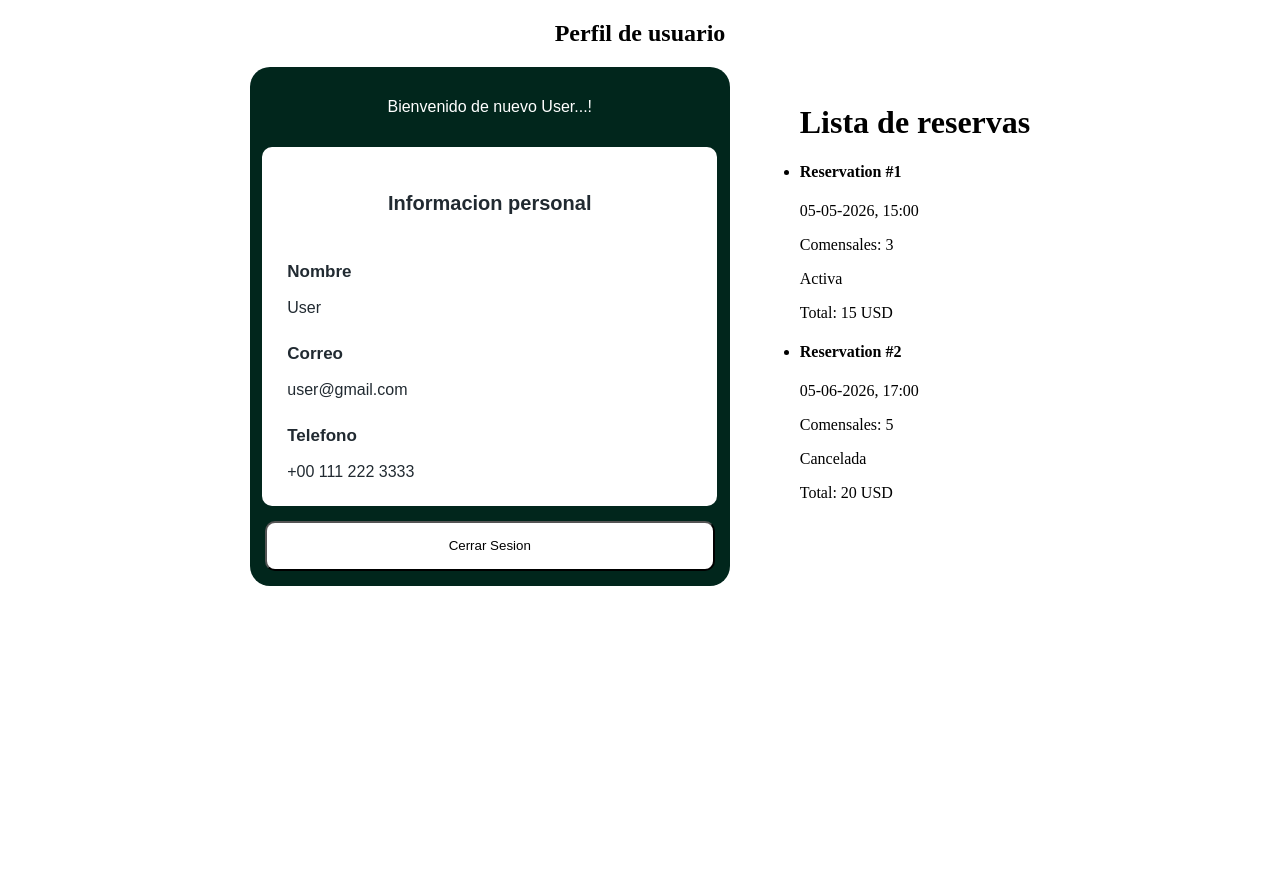
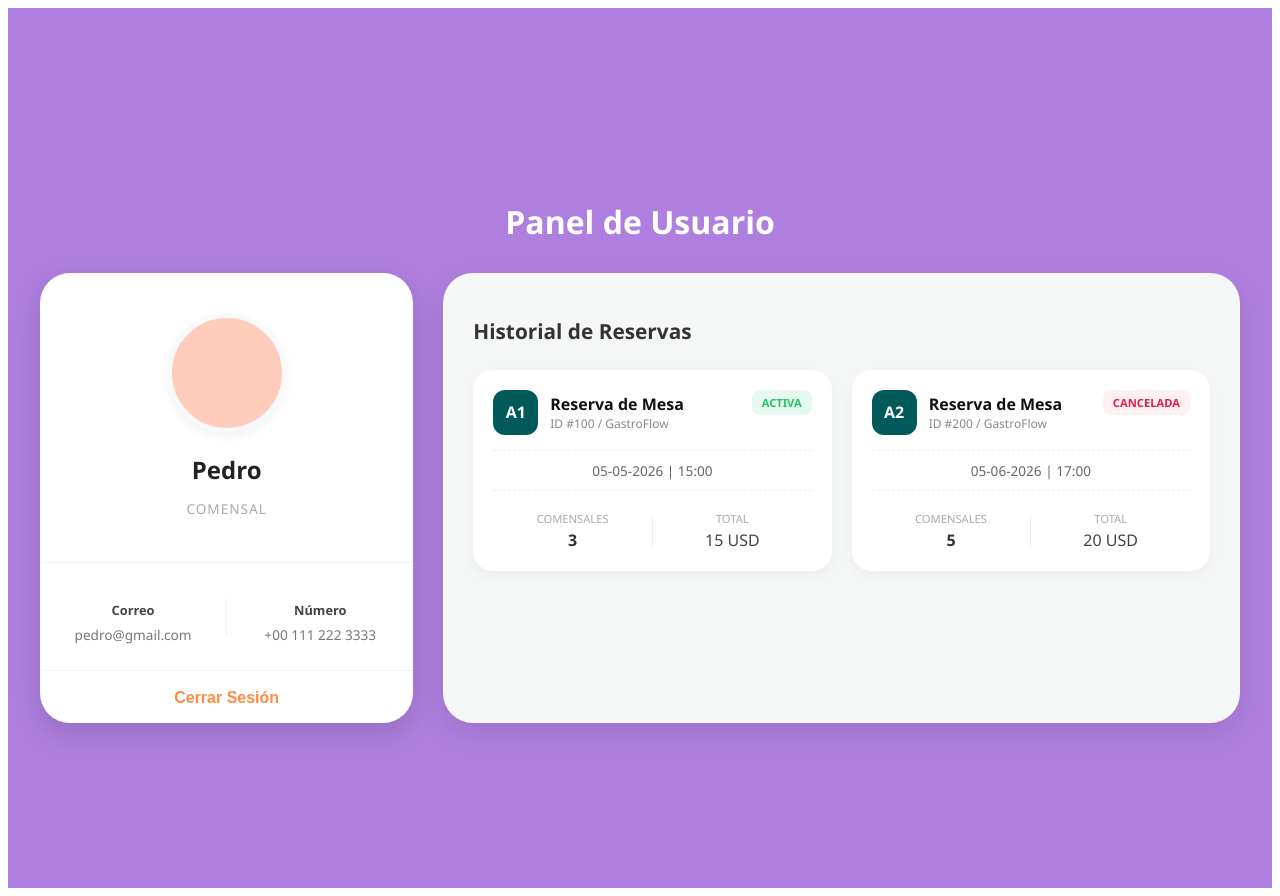
Before and after one commit to gastroflow2026-cpu/FRONT, a Next.js app in the folder client/: page /perfil in a window 1280 px wide. Before the commit the page ends 800 px from the top, so only its background shows below. Built offline with nearby package versions, Linux system fonts and the light colour scheme.

Commit message:
Estilos de cards actualizadas

```diff
--- a/client/src/app/(main)/perfil/Perfil.module.css
+++ b/client/src/app/(main)/perfil/Perfil.module.css
@@ -1,9 +1,30 @@
-.profile h2{
-    text-align: center;
+.profile {
+  min-height: 100vh;
+  display: flex;
+  flex-direction: column;
+  align-items: center;
+  justify-content: center;
+  padding: 40px 20px;
+  background: #af7fdf;
+  font-family: 'Segoe UI', Tahoma, Geneva, Verdana, sans-serif;
 }
 
-.userLayout{
-    display: flex;
-    justify-content: center;
-    gap: 30px;
+.profile h2 {
+  color: white;
+  margin-bottom: 30px;
+  font-size: 2rem;
+  font-weight: 600;
 }
+
+.userLayout {
+  display: flex;
+  gap: 30px;
+  max-width: 1200px;
+}
+
+@media (max-width: 900px) {
+  .userLayout {
+    flex-direction: column;
+    align-items: center;
+  }
+}
--- a/client/src/app/(main)/perfil/page.tsx
+++ b/client/src/app/(main)/perfil/page.tsx
@@ -14,8 +14,8 @@ export default function Perfil() {
 
   const user = {
     id: 1,
-    name: "User",
-    email: "user@gmail.com",
+    name: "Pedro",
+    email: "pedro@gmail.com",
     phone: "+00 111 222 3333",
   };
 
@@ -37,17 +37,15 @@ export default function Perfil() {
     total: "20 USD",
   };
 
-  const reserva = [
-    res1, res2
-  ]
+  const reserva = [res1, res2];
 
   return (
-    <div className={styles.profile}>
-      <h2>Perfil de usuario</h2>
+    <main className={styles.profile}>
+      <h2>Panel de Usuario</h2>
       <div className={styles.userLayout}>
         <UserInfo user={user} />
         <ReservationsList reserva={reserva} />
       </div>
-    </div>
+    </main>
   );
 }
--- a/client/src/components/ui/perfil/ReservationsList.module.css
+++ b/client/src/components/ui/perfil/ReservationsList.module.css
@@ -0,0 +1,137 @@
+.reservaContainer {
+  background: #f4f7f6;
+  padding: 30px;
+  border-radius: 30px;
+  display: flex;
+  flex-direction: column;
+  gap: 20px;
+  width: 750px;
+  box-shadow: 0 10px 30px rgba(0, 0, 0, 0.1);
+}
+
+.reservaContainer h1 {
+  font-size: 1.3rem;
+  color: #333;
+  margin-bottom: 5px;
+}
+
+.cardsGrid {
+  display: grid;
+  grid-template-columns: 1fr 1fr;
+  gap: 20px;
+}
+
+.reservCard {
+  background: white;
+  border-radius: 20px;
+  padding: 20px;
+  display: flex;
+  flex-direction: column;
+  gap: 15px;
+  box-shadow: 0 4px 12px rgba(0,0,0,0.04);
+}
+
+.cardHeader {
+  display: flex;
+  justify-content: space-between;
+  align-items: flex-start;
+}
+
+.headerLeft {
+  display: flex;
+  gap: 12px;
+  align-items: center;
+}
+
+.idBadge {
+  background: #005a5a;
+  color: white;
+  width: 45px;
+  height: 45px;
+  border-radius: 12px;
+  display: flex;
+  align-items: center;
+  justify-content: center;
+  font-weight: bold;
+}
+
+.reservaTitle {
+  margin: 0;
+  font-size: 1rem;
+  font-weight: 700;
+  color: #111;
+}
+
+.orderNum {
+  font-size: 0.75rem;
+  color: #888;
+  margin: 0;
+}
+
+.statusBadge {
+  padding: 5px 10px;
+  border-radius: 8px;
+  font-size: 0.7rem;
+  font-weight: 700;
+  text-transform: uppercase;
+}
+
+.statusActiva { background: #e6f9f0; color: #22c55e; }
+.statusCancelada { background: #fff1f2; color: #e11d48; }
+
+.dateTime {
+  font-size: 0.85rem;
+  color: #666;
+  text-align: center;
+  padding: 10px 0;
+  border-top: 1px dashed #eee;
+  border-bottom: 1px dashed #eee;
+}
+
+.detailsRow {
+  display: flex;
+  align-items: center;
+  justify-content: center;
+  padding-top: 5px;
+}
+
+.detailItem {
+  flex: 1;
+  text-align: center;
+}
+
+.detailLabel {
+  display: block;
+  font-size: 0.7rem;
+  color: #aaa;
+  text-transform: uppercase;
+  margin-bottom: 3px;
+}
+
+.detailValue {
+  font-size: 1rem;
+  font-weight: 600;
+  color: #333;
+}
+
+.priceValue {
+  font-size: 1rem;
+  font-weight: 400;
+  color: #444;
+}
+
+.verticalDivider {
+  width: 1px;
+  height: 30px;
+  background-color: #eee;
+}
+
+@media (max-width: 1100px) {
+  .reservaContainer {
+    width: 100%;
+    max-width: 450px;
+  }
+  .cardsGrid {
+    grid-template-columns: 1fr;
+  }
+}
--- a/client/src/components/ui/perfil/ReservationsList.tsx
+++ b/client/src/components/ui/perfil/ReservationsList.tsx
@@ -1,26 +1,54 @@
 "use client";
 
 import style from "./ReservationsList.module.css";
-
 import { Reserva } from "@/types/Reserva";
 
 export default function ReservList({ reserva }: { reserva: Reserva[] }) {
+  return (
+    <div className={style.reservaContainer}>
+      <h1>Historial de Reservas</h1>
 
+      <div className={style.cardsGrid}>
+        {reserva.map((res: Reserva) => (
+          <div key={res.id} className={style.reservCard}>
 
-  return (
-    <ul className={style.reservaContainer}>
-      <h1>Lista de reservas</h1>
-      {reserva.map((res: Reserva) => {
-        return (
-          <li key={res.id} className={style.reservCard}>
-            <h4>Reservation #{res.id}</h4>
-            <p>{res.date}, {res.time}</p>
-            <p>Comensales: {res.guests_count}</p>
-            <p>{res.status}</p>
-            <p>Total: {res.total}</p>
-          </li>
-        );
-      })}
-    </ul>
+            {/* Header con ID y Marca */}
+            <div className={style.cardHeader}>
+              <div className={style.headerLeft}>
+                <div className={style.idBadge}>A{res.id}</div>
+                <div>
+                  <h4 className={style.reservaTitle}>Reserva de Mesa</h4>
+                  <p className={style.orderNum}>ID #{res.id * 100} / GastroFlow</p>
+                </div>
+              </div>
+              <div className={`${style.statusBadge} ${res.status === 'Activa' ? style.statusActiva : style.statusCancelada}`}>
+                {res.status}
+              </div>
+            </div>
+
+            {/* Fecha y Hora centralizada */}
+            <div className={style.dateTime}>
+              {res.date} | {res.time}
+            </div>
+
+            {/* Fila de Comensales y Precio con línea divisoria */}
+            <div className={style.detailsRow}>
+              <div className={style.detailItem}>
+                <span className={style.detailLabel}>Comensales</span>
+                <span className={style.detailValue}>{res.guests_count}</span>
+              </div>
+
+              <div className={style.verticalDivider}></div>
+
+              <div className={style.detailItem}>
+                <span className={style.detailLabel}>Total</span>
+                <span className={style.priceValue}>{res.total}</span>
+              </div>
+            </div>
+
+          </div>
+        ))}
+      </div>
+    </div>
   );
 }
--- a/client/src/components/ui/perfil/UserInfo.module.css
+++ b/client/src/components/ui/perfil/UserInfo.module.css
@@ -1,47 +1,95 @@
 .infoBox {
-  background-color: #01261c;
-  font-family: Arial, Helvetica, sans-serif;
-  color: #fff;
-  border-radius: 20px;
-  width: 450px;
-  padding: 15px;
+  background: white;
+  color: #333;
+  width: 380px;
+  max-height: 410px;
   display: flex;
   flex-direction: column;
-  gap: 15px;
   align-items: center;
+  padding: 40px 0 0 0;
+  border-radius: 30px;
+  box-shadow: 0 10px 30px rgba(0, 0, 0, 0.15);
+  overflow: hidden;
 }
 
-.dataBox {
-  width: 90%;
-  background-color: #fff;
-  color: #212a31;
-  padding: 25px;
-  border-radius: 10px;
-  display: flex;
-  flex-direction: column;
-  gap: 10px;
+.avatarContainer {
+  margin-bottom: 20px;
 }
 
-.dataBox h3 {
-  text-align: center;
-  font-size: 20px;
+.avatarCircle {
+  width: 110px;
+  height: 110px;
+  background-color: #ffccbc;
+  border-radius: 50%;
+  border: 5px solid #f8f9fa;
+  box-shadow: 0 4px 10px rgba(0, 0, 0, 0.05);
 }
 
-.textBox p {
-  font-size: 17px;
-  font-weight: 700;
+.headerText {
+  text-align: center;
+  margin-bottom: 30px;
 }
 
+.userName {
+  font-size: 1.5rem;
+  font-weight: 700;
+  color: #222;
+  margin: 0;
+}
+
+.userRole {
+  font-size: 0.85rem;
+  color: #aaa;
+  text-transform: uppercase;
+  letter-spacing: 1px;
+}
+
+.statsRow {
+  display: flex;
+  width: 100%;
+  padding: 25px 0;
+  border-top: 1px solid #f0f0f0;
+}
+
+.statItem {
+  flex: 1;
+  text-align: center;
+}
+
+.divider {
+  width: 1px;
+  background-color: #f0f0f0;
+  margin: 10px 0;
+}
+
+.label {
+  font-size: 0.8rem;
+  font-weight: 600;
+  color: #444;
+  margin-bottom: 4px;
+}
+
+.value {
+  font-size: 0.85rem;
+  color: #777;
+}
+.actionArea {
+  width: 100%;
+}
 .logOut {
-  height: 50px;
   width: 100%;
-  background: #fff;
-  border-radius: 10px;
-  transition: all 300ms;
+  height: 55px;
+  background: transparent;
+  color: #ff8c42;
+  border: none;
+  border-top: 1px solid #f0f0f0;
+  font-size: 1rem;
+  font-weight: 700;
+  cursor: pointer;
+  transition: all 0.2s;
 }
 
 .logOut:hover {
-  background-color: #01261c;
-  cursor: pointer;
-  color: #fff;
+  background-color: #fff5f0;
+  color: #f12711;
 }
--- a/client/src/components/ui/perfil/UserInfo.tsx
+++ b/client/src/components/ui/perfil/UserInfo.tsx
@@ -10,29 +10,41 @@ export default function UserInfo({ user }: { user: User }) {
 
   const { name, email, phone } = user ?? {};
 
-  return (
+return (
     <div className={styles.infoBox}>
-      <p>Bienvenido de nuevo {name}...!</p>
-      <div className={styles.dataBox}>
-        <h3>Informacion personal</h3>
-        <div className={styles.textBox}>
-          <p>Nombre</p>
-          <span>{name}</span>
+
+      <div className={styles.avatarContainer}>
+        <div className={styles.avatarCircle}></div>
+      </div>
+
+      <div className={styles.headerText}>
+        <p className={styles.userName}>{name}</p>
+        <p className={styles.userRole}>Comensal</p>
+      </div>
+
+      <div className={styles.statsRow}>
+        <div className={styles.statItem}>
+          <p className={styles.label}>Correo</p>
+          <span className={styles.value}>{email}</span>
         </div>
-        <div className={styles.textBox}>
-          <p>Correo</p>
-          <span>{email}</span>
-        </div>
-        <div className={styles.textBox}>
-          <p>Telefono</p>
-          <span>{phone}</span>
+
+        <div className={styles.divider}></div>
+
+        <div className={styles.statItem}>
+          <p className={styles.label}>Número</p>
+          <span className={styles.value}>{phone}</span>
         </div>
       </div>
-      <button
-        type="submit"
-        className={styles.logOut}
-        onClick={logOutHandler}
-      > Cerrar Sesion</button>
+
+      <div className={styles.actionArea}>
+        <button
+          type="button"
+          className={styles.logOut}
+          onClick={logOutHandler}
+        >
+          Cerrar Sesión
+        </button>
+      </div>
     </div>
   );
 }
```
